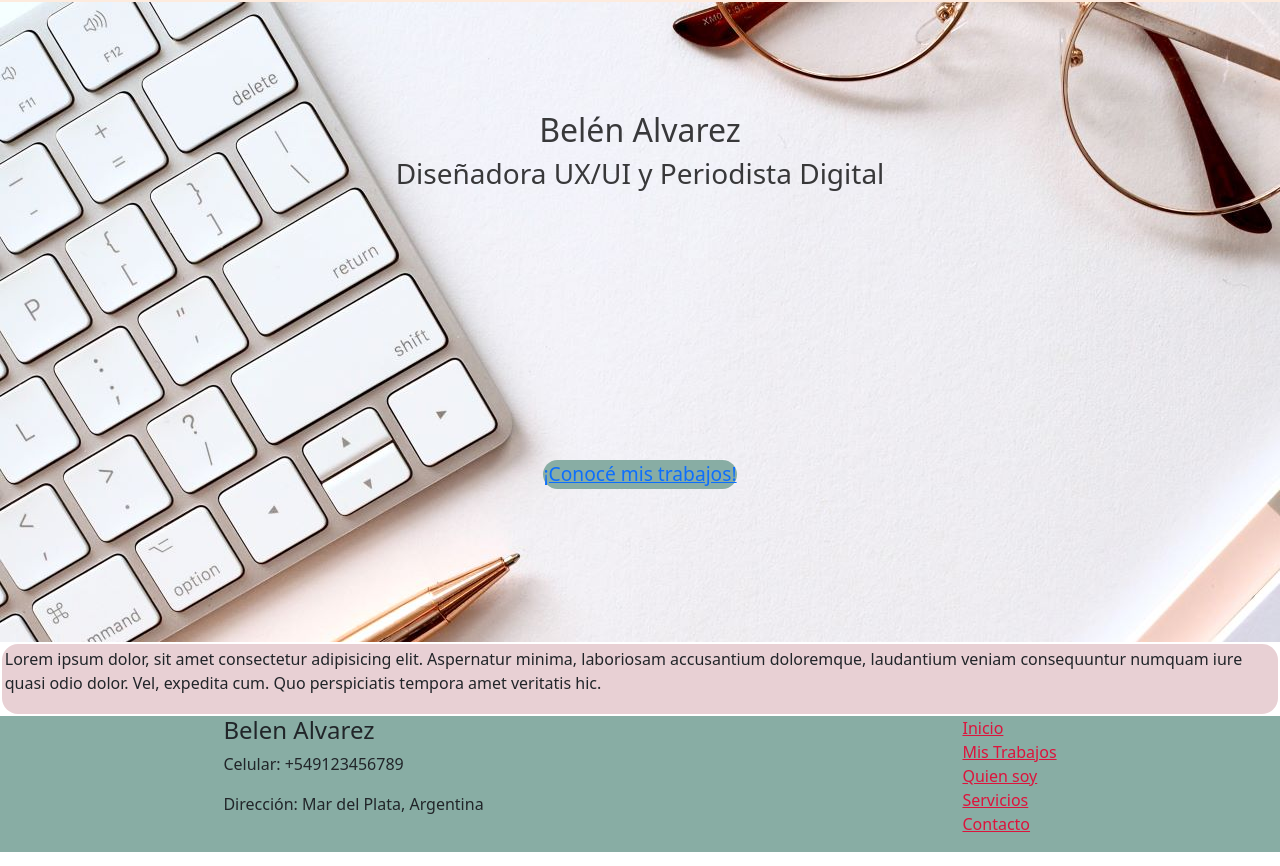
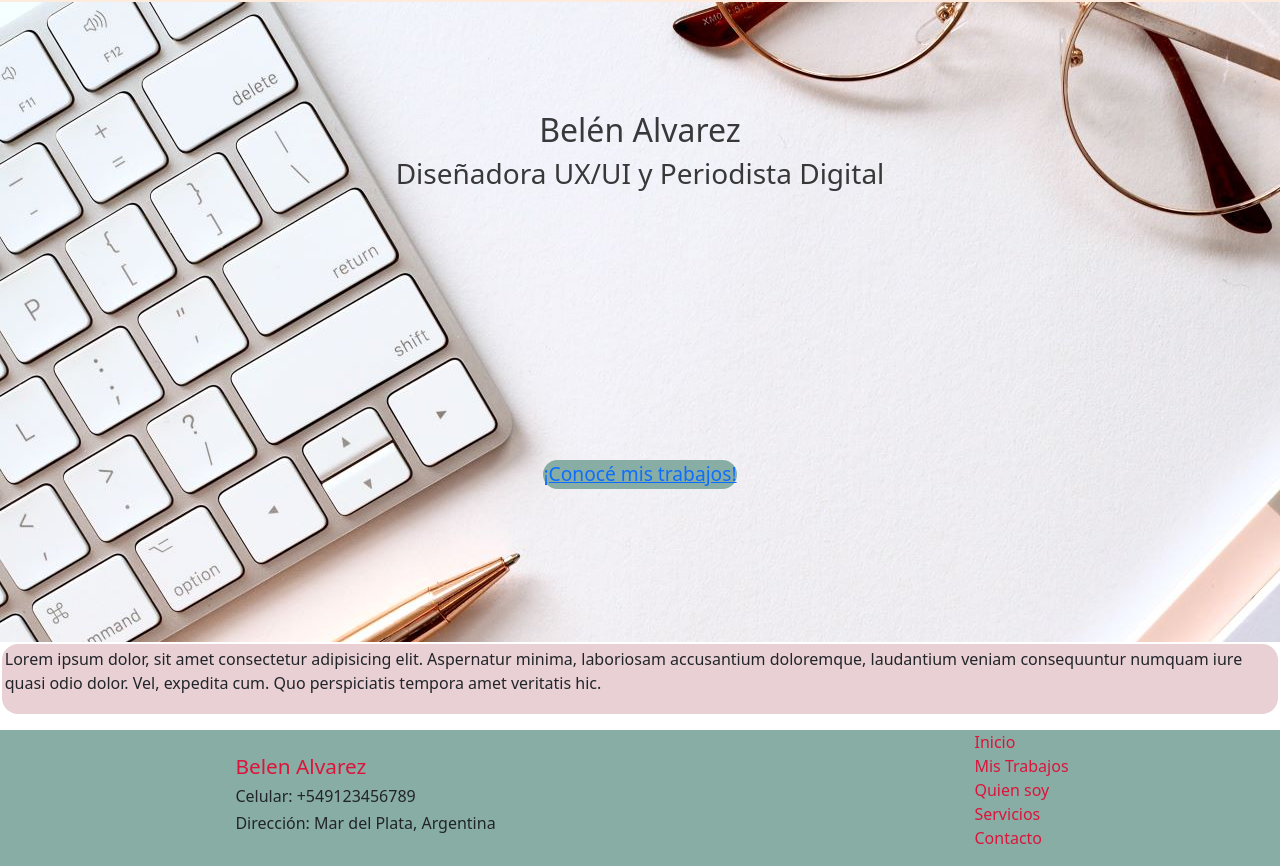
Before and after one commit to mbelenalvarez/mbelenalvarez, a plain HTML site: page index.html in a window 1280 px wide. Shown: the part 88-954 px from the top of the page. Drawn offline with nearby package versions, Linux system fonts and the light colour scheme.

Commit message:
sumando cambios

```diff
--- a/css/main.css
+++ b/css/main.css
@@ -65,11 +65,10 @@ header nav div ul li a:hover {
     background-color: #88ada4;
     color: beige;
     font-size: 1.2rem;
-    text-decoration: none;
-    list-style: none;
     border-radius: 1rem;
     grid-area: menuBoton;
     text-align: center;
+    text-decoration: none;
 }
 
 .menuBoton:hover {
@@ -102,6 +101,20 @@ footer {
     background-color: #88ada4;
     display: flex;
     justify-content: space-around;
+    margin-top: 1rem;
+}
+
+.misDatos {
+    padding: 1.5rem;
+}
+
+footer div h4 {
+    color: crimson;
+    font-size: 1.3em;
+}
+
+footer div h3 {
+    font-size: 1rem;
 }
 
 footer div ul li {
@@ -110,8 +123,10 @@ footer div ul li {
 }
 
 footer div ul li a {
-    color: crimson
+    color: crimson;
+    text-decoration: none;
 }
+
 
 /* quien soy */
 
@@ -280,7 +295,7 @@ div .card3 {
 
 @media screen and (max-width:600px) {
     .imagenMenu {
-        width: 590px;
+        width: 10vw;
     }
 
     .menuTextoInterno {
--- a/index.html
+++ b/index.html
@@ -57,8 +57,8 @@
 <footer>
     <div class="misDatos">
       <h4> Belen Alvarez </h4>
-      <p> Celular: +549123456789 </p>
-      <p> Dirección: Mar del Plata, Argentina </p>
+      <h3> Celular: +549123456789 </h3>
+      <h3> Dirección: Mar del Plata, Argentina </h3>
     </div>
     <div class="menuFooter">
       <ul>
```
Also changed, not shown: paginas/contacto.html (+2 -2 lines), paginas/misTrabajos.html (+2 -2 lines), paginas/quienSoy.html (+2 -2 lines), paginas/servicios.html (+2 -2 lines).
